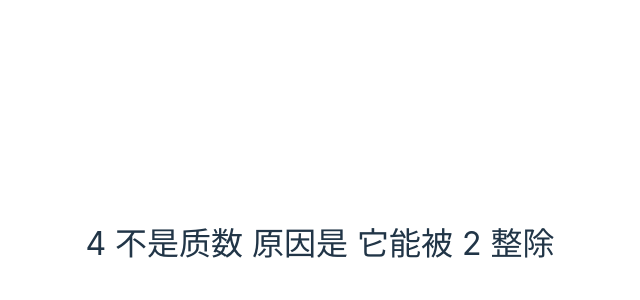
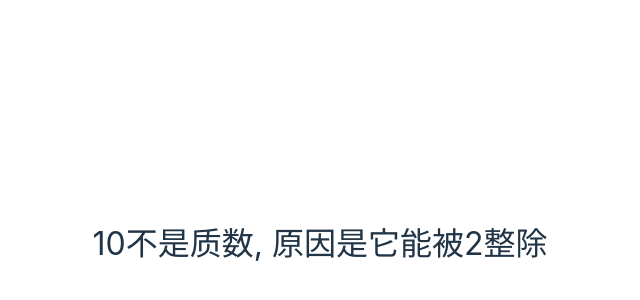
Before and after one commit to wrule/go-yzz, a React (Vite) app: page / in a window 1280 px wide. Shown: the part 156-456 px from the top of the page, without its empty margins (320-960 px from the left). Built offline with nearby package versions, Linux system fonts and the light colour scheme.

Commit message:
质数验证

```diff
--- a/src/Nums5.tsx
+++ b/src/Nums5.tsx
@@ -3,10 +3,27 @@
 // 挑战，如果某一个数不是质数的话，显示原因，如果是质数的话不需要显示原因
 
 export default
-function Nums() {
-  const num = 4;
+  function Nums() {
+  const num = 10;
+  return <div style={{ fontSize: '32px' }}>
+    <span>{num}{Verify(num)} </span>
+  </div>;
 
-  return <div style={{ fontSize: '32px' }}>
-    <span>{num} 不是质数 原因是 它能被 2 整除</span>
-  </div>;
-}
+  function Verify(num: number) {
+    if (num > 1) {
+      for (let i = 2; i < num; i++) {
+        if (num % i === 0) {
+          return <span>不是质数, 原因是它能被{i}整除</span>
+        }
+      }
+      return '是质数'
+
+    }
+    else {
+      return '不是质数, 原因是小于等于1'
+    }
+
+
+  }
+
+  }
```
